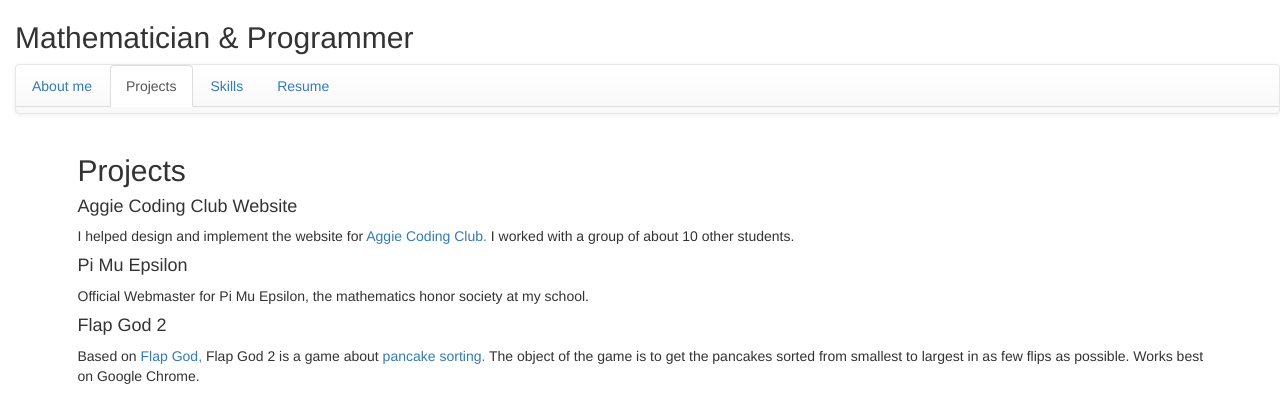
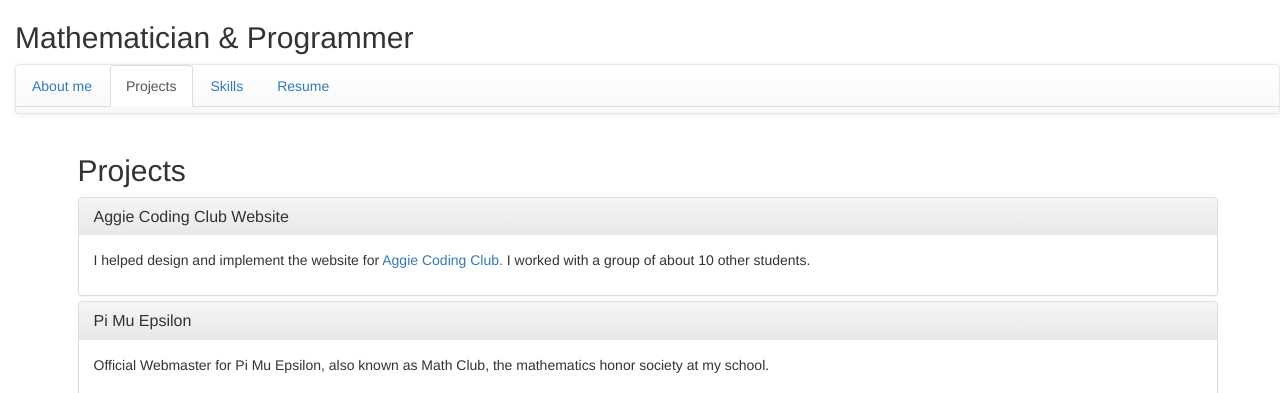
Before and after one commit to TexAgg/TexAgg.github.io, a PHP site: page /projects.php in a window 1280 px wide. Shown: the part 59-452 px from the top of the page. Run offline with PHP 8.4, Linux system fonts and the light colour scheme.

Commit message:
Collapsable panels for projects

```diff
--- a/projects.php
+++ b/projects.php
@@ -6,22 +6,38 @@
 
 <div id='projects' class="container">
 	<h2><?php echo $pageTitle;?></h2>
-	<div id='acc'>
-		<h4>Aggie Coding Club Website</h4>
+
+	<div class="panel-group">
+
+		<div id='acc' class="panel panel-default">
+			<div class="panel-heading">
+				<h4 class="panel-title"><a data-toggle="collapse" href="#projects-body">Aggie Coding Club Website</a></h4>
+			</div>
+			<div id="projects-body" class="panel-body">
 				<p>
 				I helped design and implement the website for <a href='http://aggiecodingclub.com/'>
 				Aggie Coding Club.</a>
 				I worked with a group of about 10 other students.
 				</p>
 			</div>
-	<div id='pme'>
-		<h4>Pi Mu Epsilon</h4>
+		</div>
+
+		<div id='pme' class="panel panel-default">
+			<div class="panel-heading">
+				<h4 class="panel-title"><a data-toggle="collapse" href="#pme-body">Pi Mu Epsilon</a></h4>
+			</div>
+			<div id="pme-body" class="panel-body">
 				<p>
-		Official Webmaster for Pi Mu Epsilon, the mathematics honor society at my school.
+				Official Webmaster for Pi Mu Epsilon, also known as Math Club, the mathematics honor society at my school.
 				</p>
 			</div>
-	<div id='flap'>
-		<h4>Flap God 2</h4>
+		</div>
+
+		<div id='flap' class="panel panel-default">
+			<div class="panel-heading">
+				<h4 class="panel-title"><a data-toggle="collapse" href="#flap-body">Flap God 2</a></h4>
+			</div>
+			<div id="flap-body" class="panel-body">
 				<p>
 				Based on <a href='https://github.com/TexAgg/FlapGod'>Flap God,</a> Flap God 2
 				is a game about <a href='https://en.wikipedia.org/wiki/Pancake_sorting'>pancake sorting.</a>
@@ -34,8 +50,13 @@
 				</a>
 				<p>Click <a href='https://github.com/TexAgg/Flap-God-2'>here</a> for the source code.</p>
 			</div>
-	<div id='triangle'>
-		<h4>Triangle Calculator</h4>
+		</div>
+
+		<div id='triangle' class="panel panel-default">
+			<div class="panel-heading">
+				<h4 class="panel-title"><a data-togle="collapse" href="#triangle-body">Triangle Calculator</a></h4>
+			</div>
+			<div id="triangle-body" class="panel-body">
 				<p>
 				Enter three sides of the triangle and, using
 				Heron's formula, this will calculate the area and
@@ -46,8 +67,13 @@
 				</a>
 				<p>Click <a href='https://github.com/TexAgg/TriangleCalculator'>here</a> for the source code.</p>
 			</div>
-	<div id='bubble'>
-		<h4>Bubble</h4>
+		</div>
+
+		<div id='bubble' class="panel panel-default">
+			<div class="panel-heading">
+				<h4 class="panel-title"><a data-toggle="collapse" href="#bubble-body">Bubble</a></h4>
+			</div>
+			<div id="bubble-body" class="panel-body">
 				<p>
 				Bubbles will float around aimlessly, heading the opposite direction whenever colliding with a wall or another bubble.
 				Works best on Google Chrome.
@@ -57,8 +83,13 @@
 				</a>
 				<p>Click <a href='https://github.com/TexAgg/Bubble'>here</a> for the source code.</p>
 			</div>
-	<div id='dank'>
-		<h4>Dank Sinatra</h4>
+		</div>
+
+		<div id='dank' class="panel panel-default">
+			<div class="panel-heading">
+				<h4 class="panel-title"><a data-toggle="collapse" href="#dank-body">Dank Sinatra</a></h4>
+			</div>
+			<div id="dank-body" class="panel-body">
 				<p>
 				<a href='https://www.facebook.com/profile.php?id=100010461758967&fref=ts'>Dank Sinatra</a> is a Facebook chatbot.
 				He is written in JavaScript (using Node.js) and a smidgen of Python.
@@ -73,8 +104,13 @@
 				<img class='proj' src='https://www.facebook.com/images/fb_icon_325x325.png'></img></a>
 				</a>
 			</div>
-	<div id='gaikbot'>
-		<h4>GaikBot</h4>
+		</div>
+
+		<div id='gaikbot' class="panel panel-default">
+			<div class="panel-heading">
+				<h4 class="panel-title"><a data-toggle="collapse" href="#gaikbot-body">GaikBot</a></h4>
+			</div>
+			<div id="gaikbot-body" class="panel-body">
 				<p>
 				<a href='https://bitbucket.org/gaikema/gaikbot/wiki/Home'>GaikBot</a> is another chatbot,
 				sort of like the "sequel" to Dank Sinatra.
@@ -84,6 +120,10 @@
 			</div>
 		</div>
 
+	</div>
+
+</div>
+
 <?php
 	include("inc/footer.php");
 ?>
```
Lines whose indentation alone changed are shown as unchanged.
